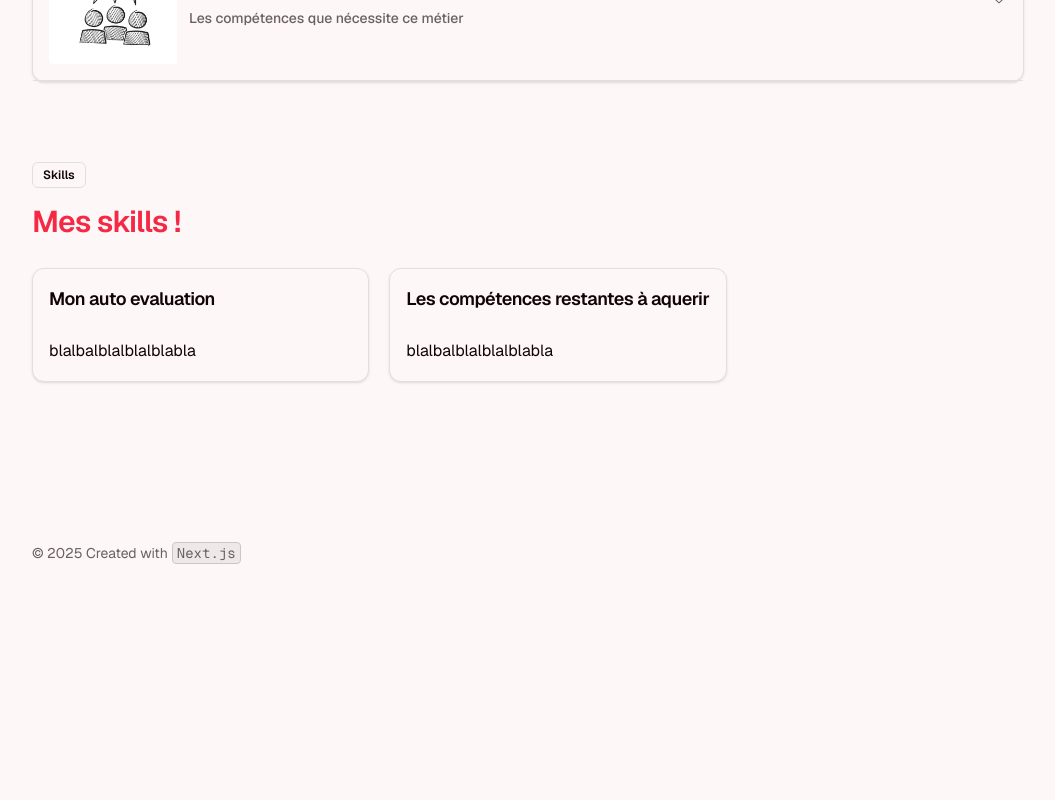
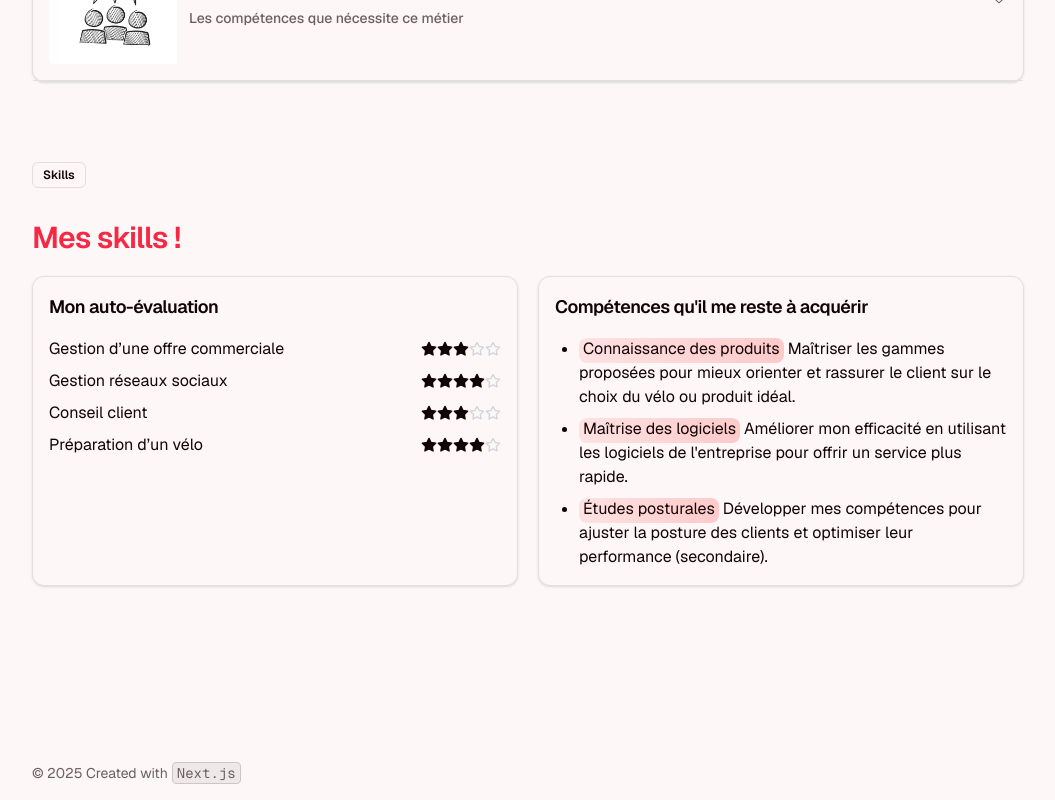
Before and after one commit to tanguyjulien56/vite-react, a Next.js app: page / in a window 1280 px wide. Shown: the part 3509-4309 px from the top of the page, without its empty margins (112-1167 px from the left). Before the commit the page ends 4089 px from the top, so only its background shows below. Built offline with nearby package versions, Linux system fonts and the light colour scheme; a web font is replaced by a local one.

Commit message:
all done

```diff
--- a/src/components/Contact.tsx
+++ b/src/components/Contact.tsx
@@ -2,16 +2,13 @@
 
 import { Button } from "@/components/ui/button";
 import Link from "next/link";
-import GitHubIcon from "./ui/icon/GitHubIcon";
-import LinkedInIcon from "./ui/icon/LinkedInIcon";
-import NotionIcon from "./ui/icon/NotionIcon";
+import FacebookIcon from "./ui/icon/FacebookIcon";
 import InstagramIcon from "./ui/icon/InstagramIcon";
-import FacebookIcon from "./ui/icon/FacebookIcon";
 
 export default function Contact() {
   return (
     <div className="sticky w-full bottom-10 right-0 p-5 z-50 lg:hidden">
-      <ul className=" hidden lg:flex items-start gap-2">
+      <ul className="flex gap-4 justify-end">
         <Link href="https://www.instagram.com/lebretonalois/">
           <Button
             variant="outline"
@@ -28,10 +25,7 @@ export default function Contact() {
             variant="outline"
             className=" hover:shadow-md hover:shadow-purple-500/10"
           >
-              <FacebookIcon
-                size={16}
-                className="text-foreground color-primary"
-              />
+            <FacebookIcon size={16} className="text-foreground color-primary" />
           </Button>
         </Link>
       </ul>
--- a/src/components/Skills.tsx
+++ b/src/components/Skills.tsx
@@ -1,27 +1,34 @@
 "use client";
 import { motion } from "framer-motion";
-import Section from "./Section";
+import { Star } from "lucide-react";
 import { Card } from "./ui/card";
+import { Highlight } from "./ui/hero-highlight";
+
+interface Competency {
+  name: string;
+  rating: number;
+}
 
 const cardVariants = {
   hidden: { opacity: 0, y: 20 },
   visible: { opacity: 1, y: 0 },
 };
 
-const titleVariants = {
-  hidden: { opacity: 0, y: -20 },
-  visible: { opacity: 1, y: 0 },
-};
+const skills: Competency[] = [
+  { name: "Gestion d’une offre commerciale", rating: 3 },
+  { name: "Gestion réseaux sociaux", rating: 4 },
+  { name: "Conseil client", rating: 3 },
+  { name: "Préparation d’un vélo", rating: 4 },
+];
 
-export default function Entreprise() {
+export default function Skills() {
   return (
-    <Section className="flex flex-col gap-5 items-start">
-      <h2 className="scroll-m-20 pb-2 text-3xl font-semibold tracking-tight first:mt-0 text-primary">
+    <div className="flex flex-col gap-5 items-start p-4">
+      <h2 className="text-3xl font-semibold tracking-tight text-primary">
         Mes skills !
       </h2>
-      <div className="grid md:grid-cols-2 gap-5 h-max-96">
       <motion.div
-          className="flex-[1]"
+        className="grid md:grid-cols-2 gap-5 h-max-96"
         initial="hidden"
         whileInView="visible"
         viewport={{ once: true }}
@@ -29,33 +36,50 @@ export default function Entreprise() {
         transition={{ duration: 0.5 }}
       >
         <Card className="p-4 hover:shadow-lg border-1px hover:shadow-red-500/10">
-            <h3 className="scroll-m-20 text-lg font-semibold tracking-tight">
-              Mon auto evaluation
+          <h3 className="text-lg font-semibold tracking-tight mb-4">
+            Mon auto-évaluation
           </h3>
-            <p className="leading-7 [&:not(:first-child)]:mt-6">
-              blalbalblalblalblabla
-            </p>
-          </Card>
-        </motion.div>
-
-        <motion.div
-          className="flex-[1]"
-          initial="hidden"
-          whileInView="visible"
-          viewport={{ once: true }}
-          variants={cardVariants}
-          transition={{ duration: 0.5 }}
-        >
-          <Card className=" p-4 hover:shadow-lg h-full items-start justify-start border-1px hover:shadow-red-500/10">
-            <h3 className="scroll-m-20 text-lg font-semibold tracking-tight">
-              Les compétences restantes à aquerir{" "}
+          {skills.map((comp, i) => (
+            <div key={i} className="flex justify-between items-center mb-2">
+              <span>{comp.name}</span>
+              <div className="flex">
+                {[...Array(5)].map((_, j) => (
+                  <Star
+                    key={j}
+                    size={16}
+                    className={
+                      j < comp.rating ? "text-currentColor" : "text-gray-300"
+                    }
+                    fill={j < comp.rating ? "currentColor" : "none"}
+                  />
+                ))}
+              </div>
+            </div>
+          ))}
+        </Card>{" "}
+        <Card className="p-4 hover:shadow-lg border-1px hover:shadow-red-500/10">
+          <h3 className="text-lg font-semibold tracking-tight mb-4">
+            Compétences qu'il me reste à acquérir
           </h3>
-            <p className="leading-7 [&:not(:first-child)]:mt-6">
-              blalbalblalblalblabla
-            </p>
+          <ul className="list-disc pl-6 space-y-2">
+            <li>
+              <Highlight>Connaissance des produits</Highlight> Maîtriser les
+              gammes proposées pour mieux orienter et rassurer le client sur le
+              choix du vélo ou produit idéal.
+            </li>
+            <li>
+              <Highlight>Maîtrise des logiciels</Highlight> Améliorer mon
+              efficacité en utilisant les logiciels de l'entreprise pour offrir
+              un service plus rapide.
+            </li>
+            <li>
+              <Highlight>Études posturales</Highlight> Développer mes
+              compétences pour ajuster la posture des clients et optimiser leur
+              performance (secondaire).
+            </li>
+          </ul>
         </Card>
       </motion.div>
     </div>
-    </Section>
   );
 }
```
Also changed, not shown: 1 other file (tests, documents, lock files or other folders). Lines whose indentation alone changed are shown as unchanged.
